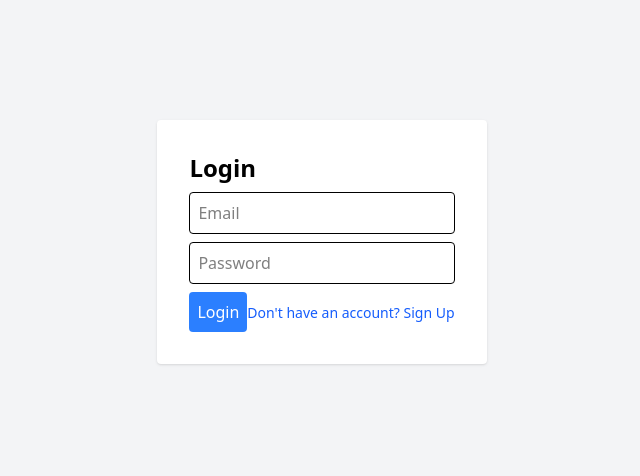
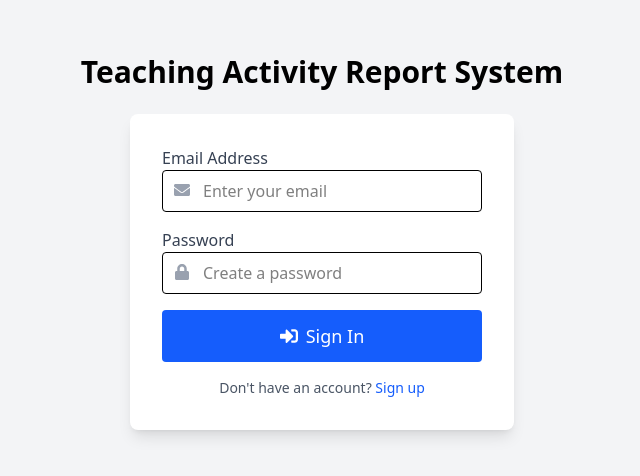
Before and after one commit to hitesh0303/report-generator, a React (Vite) app in the folder frontend/: page /login in a window 1280 px wide. Shown: the part 158-634 px from the top of the page, without its empty margins (318-958 px from the left). Built offline with nearby package versions, Linux system fonts and the light colour scheme.

Commit message:
Updated Frontend

```diff
--- a/frontend/src/App.jsx
+++ b/frontend/src/App.jsx
@@ -31,6 +31,7 @@ function App() {
 // ✅ Protected Route Wrapper
 function ProtectedRoute({ children }) {
   const { isAuthenticated } = useAuth();
+  console.log(isAuthenticated);
   return isAuthenticated ? children : <Navigate to="/login" />;
 }
 
--- a/frontend/src/components/AuthenticationPage.jsx
+++ b/frontend/src/components/AuthenticationPage.jsx
@@ -1,44 +1,129 @@
-// src/components/AuthenticationPage.jsx
-import React, { useState } from 'react';
-import { useNavigate } from 'react-router-dom';
-import { useAuth } from '../context/AuthContext';
-import axios from 'axios';
+import React, { useState } from "react";
+import { useNavigate } from "react-router-dom";
+import { useAuth } from "../context/AuthContext";
+import axios from "axios";
+import { FaUser, FaEnvelope, FaLock, FaUserPlus, FaSignInAlt } from "react-icons/fa";
 
 const AuthenticationPage = () => {
   const [isSignup, setIsSignup] = useState(false);
-  const [formData, setFormData] = useState({ email: '', password: '' });
+  const [formData, setFormData] = useState({
+    fullName: "",
+    email: "",
+    password: "",
+    confirmPassword: "",
+  });
   const navigate = useNavigate();
   const { login } = useAuth();
 
   const handleSubmit = async (e) => {
     e.preventDefault();
-    const endpoint = isSignup ? '/api/register' : '/api/login';
+    if (isSignup && formData.password !== formData.confirmPassword) {
+      alert("Passwords do not match!");
+      return;
+    }
+
+    const endpoint = isSignup ? "/api/register" : "/api/login";
     try {
       const { data } = await axios.post(`http://localhost:8000${endpoint}`, formData);
       if (!isSignup) {
-        login(formData.email, formData.password);
-        alert('Login successful!');
-        navigate('/dashboard');
+        localStorage.setItem('token', data.token);
+        login(data.token);
+        alert("Login successful!");
+        navigate("/dashboard");
       } else {
-        alert('Signup successful! Please login.');
+        alert("Signup successful! Please login.");
         setIsSignup(false);
       }
     } catch (error) {
-      alert('Authentication failed');
+      alert("Authentication failed");
     }
   };
 
   return (
-    <div className="min-h-screen flex items-center justify-center">
-      <form onSubmit={handleSubmit} className="p-8 bg-white shadow rounded">
-        <h2 className="text-2xl font-bold">{isSignup ? 'Sign Up' : 'Login'}</h2>
-        <input type="email" placeholder="Email" onChange={(e) => setFormData({...formData, email: e.target.value})} required className="block w-full p-2 my-2 border rounded" />
-        <input type="password" placeholder="Password" onChange={(e) => setFormData({...formData, password: e.target.value})} required className="block w-full p-2 my-2 border rounded" />
-        <button type="submit" className="bg-blue-500 text-white p-2 rounded">{isSignup ? 'Sign Up' : 'Login'}</button>
-        <button type="button" onClick={() => setIsSignup(!isSignup)} className="text-sm text-blue-600 mt-2">
-          {isSignup ? 'Already have an account? Login' : "Don't have an account? Sign Up"}
-        </button>
-      </form>
+    <div className="min-h-screen flex flex-col items-center justify-center bg-gray-100">
+      <h1 className="text-3xl font-bold text-center mb-6">Teaching Activity Report System</h1>
+
+      <div className="bg-white p-8 shadow-lg rounded-lg w-96">
+        <form onSubmit={handleSubmit} className="space-y-4">
+          {isSignup && (
+            <div>
+              <label className="block font-medium text-gray-700">Full Name</label>
+              <div className="relative">
+                <FaUser className="absolute left-3 top-3 text-gray-400" />
+                <input
+                  type="text"
+                  placeholder="Enter your full name"
+                  className="pl-10 w-full p-2 border rounded"
+                  onChange={(e) => setFormData({ ...formData, fullName: e.target.value })}
+                  required={isSignup}
+                />
+              </div>
+            </div>
+          )}
+
+          <div>
+            <label className="block font-medium text-gray-700">Email Address</label>
+            <div className="relative">
+              <FaEnvelope className="absolute left-3 top-3 text-gray-400" />
+              <input
+                type="email"
+                placeholder="Enter your email"
+                className="pl-10 w-full p-2 border rounded"
+                onChange={(e) => setFormData({ ...formData, email: e.target.value })}
+                required
+              />
+            </div>
+          </div>
+
+          <div>
+            <label className="block font-medium text-gray-700">Password</label>
+            <div className="relative">
+              <FaLock className="absolute left-3 top-3 text-gray-400" />
+              <input
+                type="password"
+                placeholder="Create a password"
+                className="pl-10 w-full p-2 border rounded"
+                onChange={(e) => setFormData({ ...formData, password: e.target.value })}
+                required
+              />
+            </div>
+          </div>
+
+          {isSignup && (
+            <div>
+              <label className="block font-medium text-gray-700">Confirm Password</label>
+              <div className="relative">
+                <FaLock className="absolute left-3 top-3 text-gray-400" />
+                <input
+                  type="password"
+                  placeholder="Confirm your password"
+                  className="pl-10 w-full p-2 border rounded"
+                  onChange={(e) => setFormData({ ...formData, confirmPassword: e.target.value })}
+                  required={isSignup}
+                />
+              </div>
+            </div>
+          )}
+
+          <button
+            type="submit"
+            className="w-full flex items-center justify-center gap-2 bg-blue-600 text-white p-3 rounded text-lg font-medium hover:bg-blue-700 transition"
+          >
+            {isSignup ? <FaUserPlus /> : <FaSignInAlt />}
+            {isSignup ? "Create Account" : "Sign In"}
+          </button>
+        </form>
+
+        <p className="text-center text-sm text-gray-600 mt-4">
+          {isSignup ? "Already have an account?" : "Don't have an account?"}{" "}
+          <button
+            className="text-blue-600 hover:underline"
+            onClick={() => setIsSignup(!isSignup)}
+          >
+            {isSignup ? "Sign in" : "Sign up"}
+          </button>
+        </p>
+      </div>
     </div>
   );
 };
--- a/frontend/src/context/AuthContext.jsx
+++ b/frontend/src/context/AuthContext.jsx
@@ -1,24 +1,18 @@
 // src/context/AuthContext.js
 import React, { createContext, useContext, useState, useEffect } from 'react';
-import axios from 'axios';
 
 const AuthContext = createContext(null);
 
 export const AuthProvider = ({ children }) => {
-  const [isAuthenticated, setIsAuthenticated] = useState(false);
+  const [isAuthenticated, setIsAuthenticated] = useState(() => {
+    // Initialize state from localStorage during component mount
+    return !!localStorage.getItem('token');
+  });
 
-  useEffect(() => {
-    const token = localStorage.getItem('token');
-    if (token) setIsAuthenticated(true);
-  }, []);
-
-  const login = async (email, password) => {
-    try {
-      const { data } = await axios.post('http://localhost:8000/api/login', { email, password });
-      localStorage.setItem('token', data.token);
+  const login = (token) => {
+    if (token) {
+      localStorage.setItem('token', token);
       setIsAuthenticated(true);
-    } catch (error) {
-      alert('Login failed');
     }
   };
 
```
